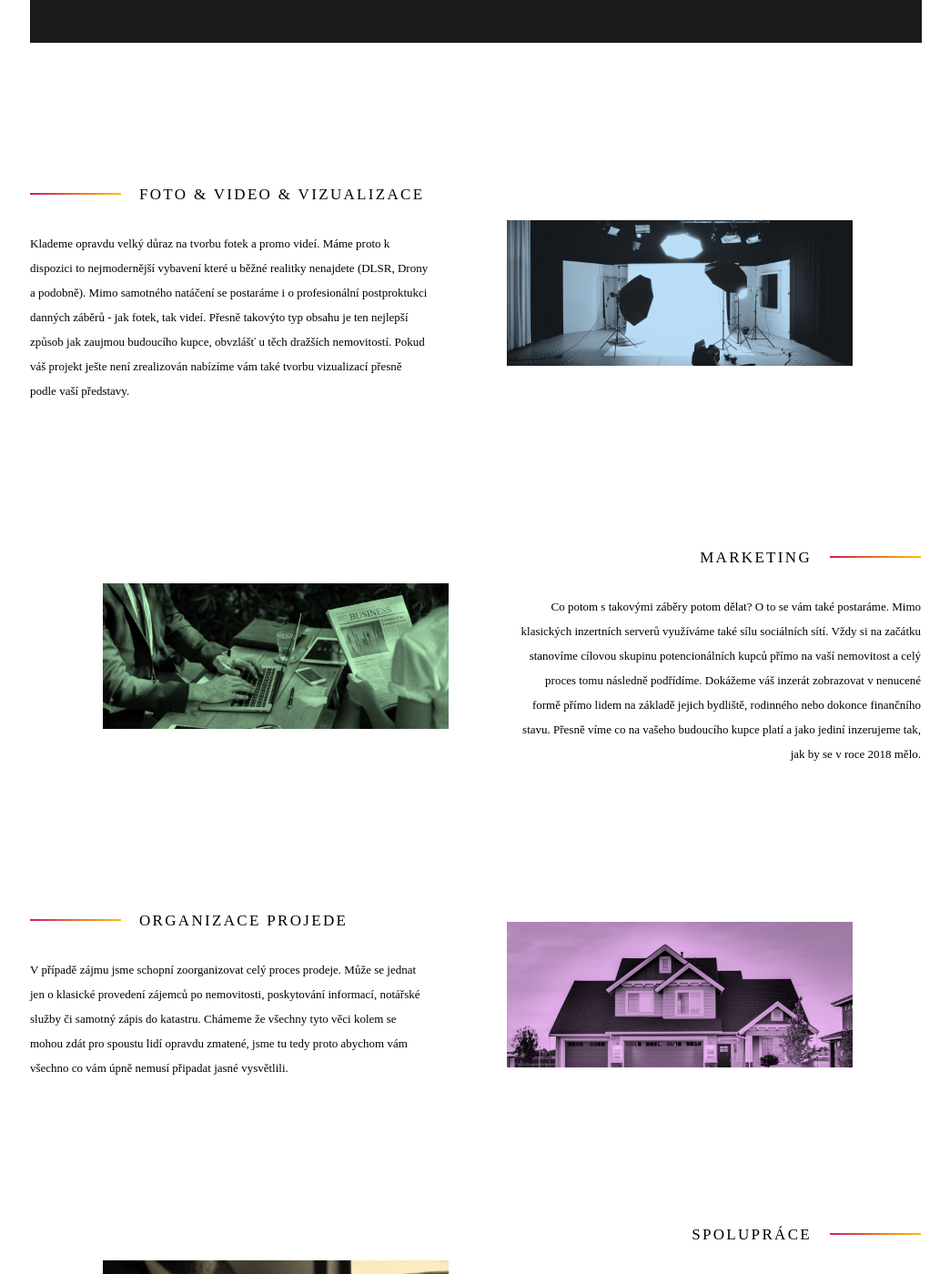
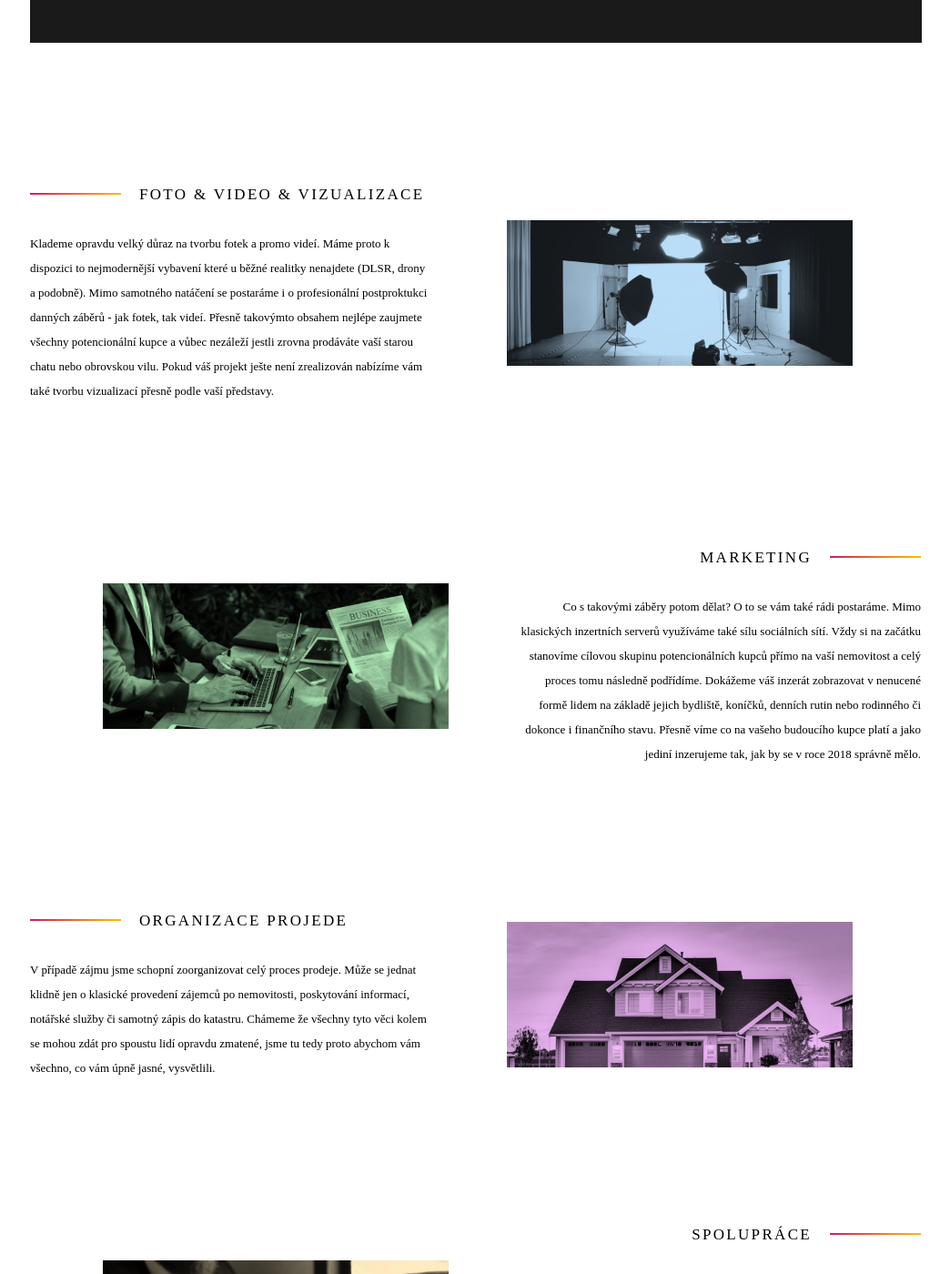
Before and after one commit to StyvekDrtic/palmreality, a Jekyll site: the page built from index.html, in a window 1280 px wide and 1400 px high, scrolled down 943 px. Shown: the whole window at 91% size, without its empty margins (117-1161 px from the left). Built offline with Jekyll 4.4.1, drawn with Linux system fonts in a browser that asks for light colours; some web fonts are replaced; some of the changed text lies outside the part shown.

Commit message:
raw text 2

```diff
--- a/index.html
+++ b/index.html
@@ -18,7 +18,7 @@
         <div class="carka"></div>
         <h3>Foto & Video & Vizualizace</h3>
       </div>
-      <p>Klademe opravdu velký důraz na tvorbu fotek a promo videí. Máme proto k dispozici to nejmodernější vybavení které u běžné realitky nenajdete (DLSR, Drony a podobně). Mimo samotného natáčení se postaráme i o profesionální postproktukci danných záběrů - jak fotek, tak videí. Přesně takovýto typ obsahu je ten nejlepší způsob jak zaujmou budoucího kupce, obvzlášť u těch dražších nemovitostí. Pokud váš projekt ješte není zrealizován nabízíme vám také tvorbu vizualizací přesně podle vaší představy.</p>
+      <p>Klademe opravdu velký důraz na tvorbu fotek a promo videí. Máme proto k dispozici to nejmodernější vybavení které u běžné realitky nenajdete (DLSR, drony a podobně). Mimo samotného natáčení se postaráme i o profesionální postproktukci danných záběrů - jak fotek, tak videí. Přesně takovýmto obsahem nejlépe zaujmete všechny potencionální kupce a vůbec nezáleží jestli zrovna prodáváte vaší starou chatu nebo obrovskou vilu. Pokud váš projekt ješte není zrealizován nabízíme vám také tvorbu vizualizací přesně podle vaší představy.</p>
     </div>
     <div class="fotka"></div>
   </div>
@@ -30,7 +30,7 @@
         <div class="carka"></div>
         <h3>Marketing</h3>
       </div>
-      <p>Co potom s takovými záběry potom dělat? O to se vám také postaráme. Mimo klasických inzertních serverů využíváme také sílu sociálních sítí. Vždy si na začátku stanovíme cílovou skupinu potencionálních kupců přímo na vaší nemovitost a celý proces tomu následně podřídíme. Dokážeme váš inzerát zobrazovat v nenucené formě přímo lidem na základě jejich bydliště, rodinného nebo dokonce finančního stavu. Přesně víme co na vašeho budoucího kupce platí a jako jediní inzerujeme tak, jak by se v roce 2018 mělo.</p>
+      <p>Co s takovými záběry potom dělat? O to se vám také rádi postaráme. Mimo klasických inzertních serverů využíváme také sílu sociálních sítí. Vždy si na začátku stanovíme cílovou skupinu potencionálních kupců přímo na vaší nemovitost a celý proces tomu následně podřídíme. Dokážeme váš inzerát zobrazovat v nenucené formě lidem na základě jejich bydliště, koníčků, denních rutin nebo rodinného či dokonce i finančního stavu. Přesně víme co na vašeho budoucího kupce platí a jako jediní inzerujeme tak, jak by se v roce 2018 správně mělo.</p>
     </div>
   </div>
 
@@ -40,7 +40,7 @@
         <div class="carka"></div>
         <h3>Organizace projede</h3>
       </div>
-      <p>V případě zájmu jsme schopní zoorganizovat celý proces prodeje. Může se jednat jen o klasické provedení zájemců po nemovitosti, poskytování informací, notářské služby či samotný zápis do katastru. Chámeme že všechny tyto věci kolem se mohou zdát pro spoustu lidí opravdu zmatené, jsme tu tedy proto abychom vám všechno co vám úpně nemusí připadat jasné vysvětlili.</p>
+      <p>V případě zájmu jsme schopní zoorganizovat celý proces prodeje. Může se jednat klidně jen o klasické provedení zájemců po nemovitosti, poskytování informací, notářské služby či samotný zápis do katastru. Chámeme že všechny tyto věci kolem se mohou zdát pro spoustu lidí opravdu zmatené, jsme tu tedy proto abychom vám všechno, co vám úpně jasné, vysvětlili.</p>
     </div>
     <div class="fotka"></div>
   </div>
```
Also changed, not shown: other parts of index.html (+1 -1 lines).
